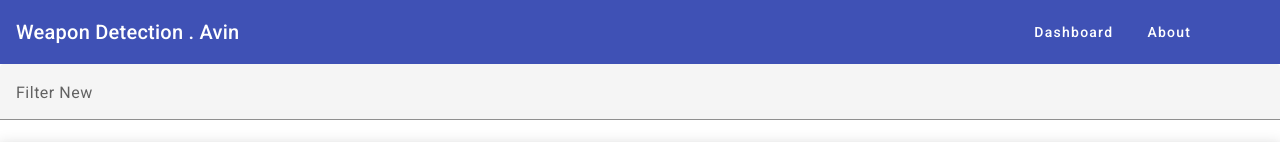
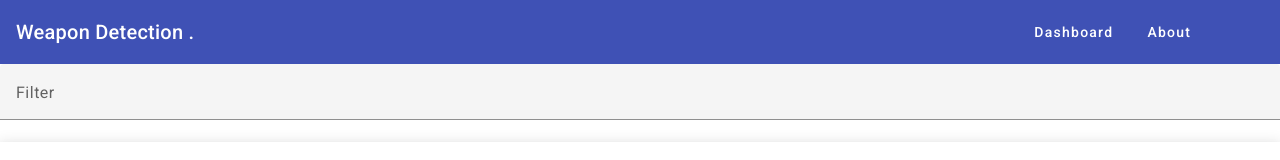
Before and after one commit to mattaavinash09/weaponDetectionServerApp, an Angular app: page /dashboard in a window 1280 px wide. Shown: the top 160 px of the page. Built offline with nearby package versions, Linux system fonts and the light colour scheme; no server answers.

Commit message:
reverted build test

```diff
--- a/src/app/app.component.html
+++ b/src/app/app.component.html
@@ -10,7 +10,7 @@
   <header id="header" class="header fixed-top d-flex align-items-center">
     <mat-toolbar color="primary">
       <mat-toolbar-row>
-        <span>Weapon Detection . Avin</span>
+        <span>Weapon Detection .</span>
 
         <!-- Add a spacer to push links to the right -->
         <span class="example-spacer"></span>
--- a/src/app/dashboard/dashboard.component.html
+++ b/src/app/dashboard/dashboard.component.html
@@ -1,5 +1,5 @@
 <mat-form-field>
-    <mat-label>Filter New</mat-label>
+    <mat-label>Filter</mat-label>
     <input matInput (keyup)="applyFilter($event)" placeholder="Search" #input>
   </mat-form-field>
 
```
